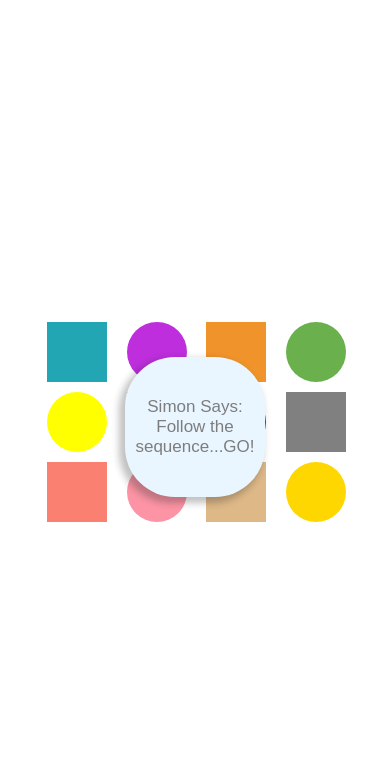
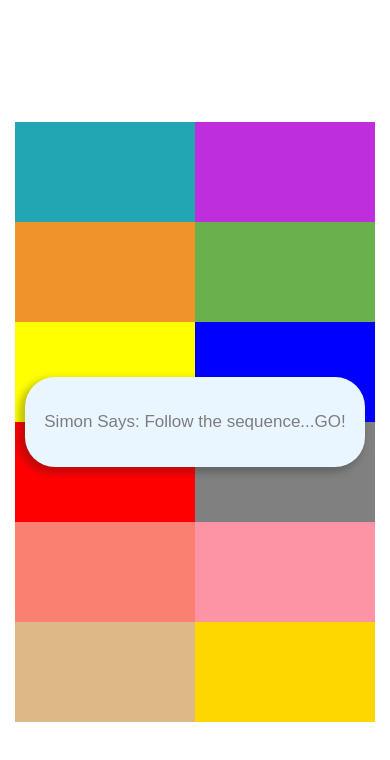
Before and after one commit to JulianKizeno/simon-says, a website: page index.html in a window 390 px wide. Drawn offline with nearby package versions, Linux system fonts and the light colour scheme; some packages are replaced by stand-ins of ours; files that its build step writes are made by us from their sources; a script that the page names is missing.

Commit message:
responsive design

```diff
--- a/scss/components/colors.scss
+++ b/scss/components/colors.scss
@@ -1,9 +1,7 @@
-$br_rad: 50%;
 
 .color {
-    width: 15rem;
-    height: 15rem;
-    margin: .5rem;
+    width: 16rem;
+    height: 16rem;
 }
 
 .celeste {
@@ -17,7 +15,6 @@ $br_rad: 50%;
 
 .violet {
     background: #be2edd;
-    border-radius: $br_rad;
 }
 
 .violet.light {
@@ -34,7 +31,6 @@ $br_rad: 50%;
 
 .green {
     background: #6ab04c;
-    border-radius: $br_rad;
 }
 
 .green.light{
@@ -43,11 +39,10 @@ $br_rad: 50%;
 
 .yellow {
     background: #ffff00;
-    border-radius: $br_rad;
 }
 
 .yellow.light {
-    background:#ffff92;
+    background:#f9f9a0;
 }
 
 .blue {
@@ -60,7 +55,6 @@ $br_rad: 50%;
 
 .red {
     background: #ff0000;
-    border-radius: $br_rad;
 }
 
 .red.light {
@@ -85,7 +79,6 @@ $br_rad: 50%;
 
 .pink {
     background: #fc94a5;
-    border-radius: $br_rad;
 }
 
 .pink.light {
@@ -102,7 +95,6 @@ $br_rad: 50%;
 
 .gold {
     background: #ffd700;
-    border-radius: $br_rad;
 }
 
 .gold.light {
--- a/scss/style.scss
+++ b/scss/style.scss
@@ -20,7 +20,7 @@ html {
 .gameboard {
     width: 100%;
     display: flex;
-    justify-content: space-evenly;
+    justify-content: center;
     align-items: center;
     flex-wrap: wrap;
     flex-direction: row;
@@ -29,14 +29,10 @@ html {
     max-width: 79vh;
 }
 
-@media(max-width: 800px){
-    .color{
-        width: 10rem;
-        height: 10rem;
-
-    }
-    .gameboard{
-        max-width: 50rem;
+@media(max-width: 1024px){
+    .color {
+        width: 30rem;
+        height: 20rem;
     }
     .btn-start{
         width: 34rem;
@@ -49,21 +45,43 @@ html {
     }
 }
 
+@media(max-width: 800px){
+    .color {
+        width: 16rem;
+        height: 16rem;
+    }
+
+}
+
 @media(max-width: 500px){
-    .color{
-        width: 6rem;
-        height: 6rem;
-        margin-right: .2rem;
-    }
-    .gameboard{
-        max-width: 33rem;
-    }
-    .btn-start {
-        width: 14rem;
-        height: 14rem;
-        font-size: 1.7rem;
-        top: calc(50% - 6.5rem);
-        left: calc(50% - 7rem);
-        border-radius: 5rem;
+    .color {
+        width: 18rem;
+        height: 10rem;
     }
 }
+
+@media(max-width: 400){
+    .color {
+        width: 12rem;
+        height: 13rem;
+    }
+}
+
+@media(max-width: 360px){
+    .color{
+        width: 18rem;
+        height: 9rem;
+    }
+    .btn-start{
+        width: 20rem;
+        top: calc(50% - 3rem);
+        left: calc(50% - 10rem);
+    }
+}
+
+@media(max-width: 320px){
+    .color {
+        width: 15rem;
+        height: 8rem;
+    }
+}
```
Also changed, not shown: 1 other file.
